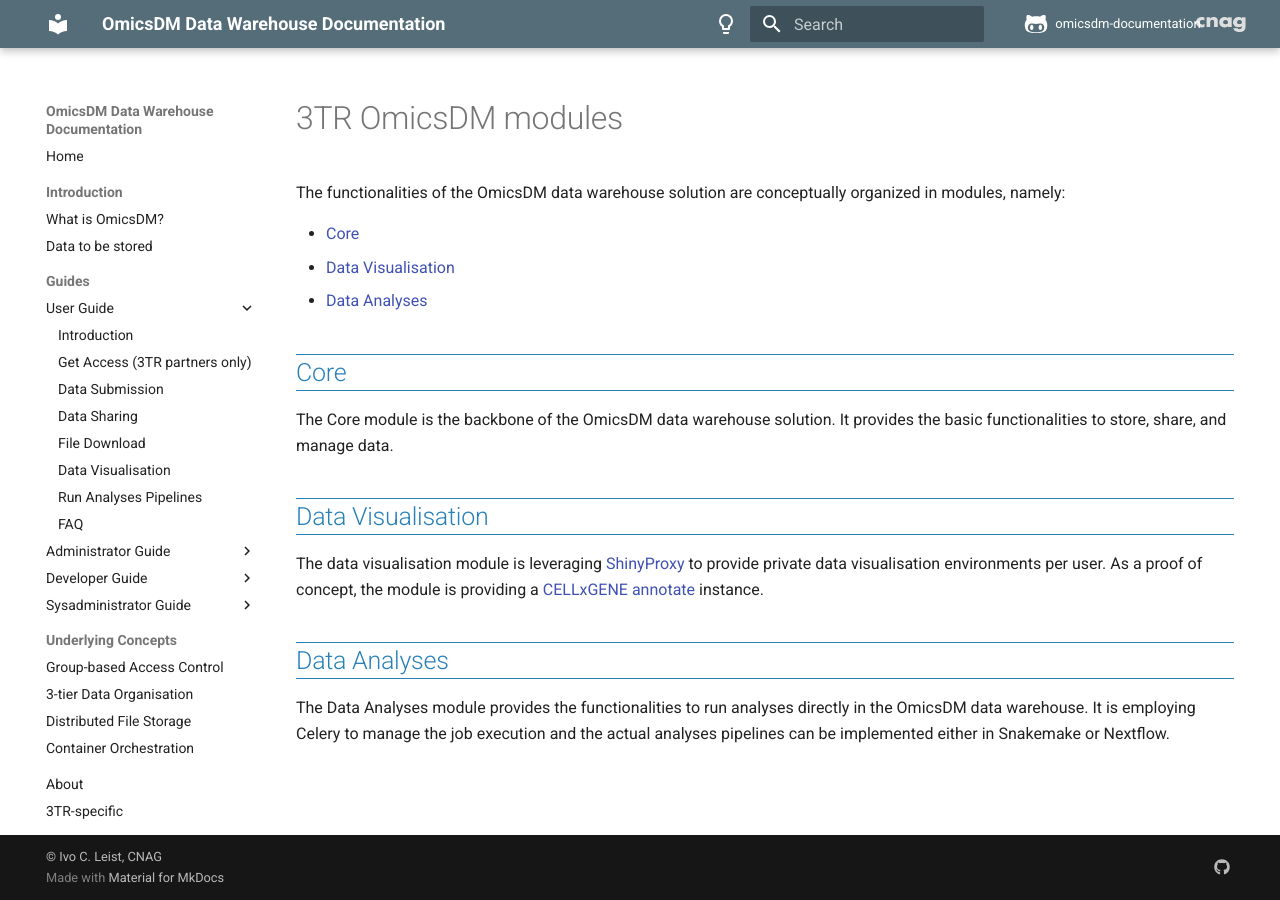
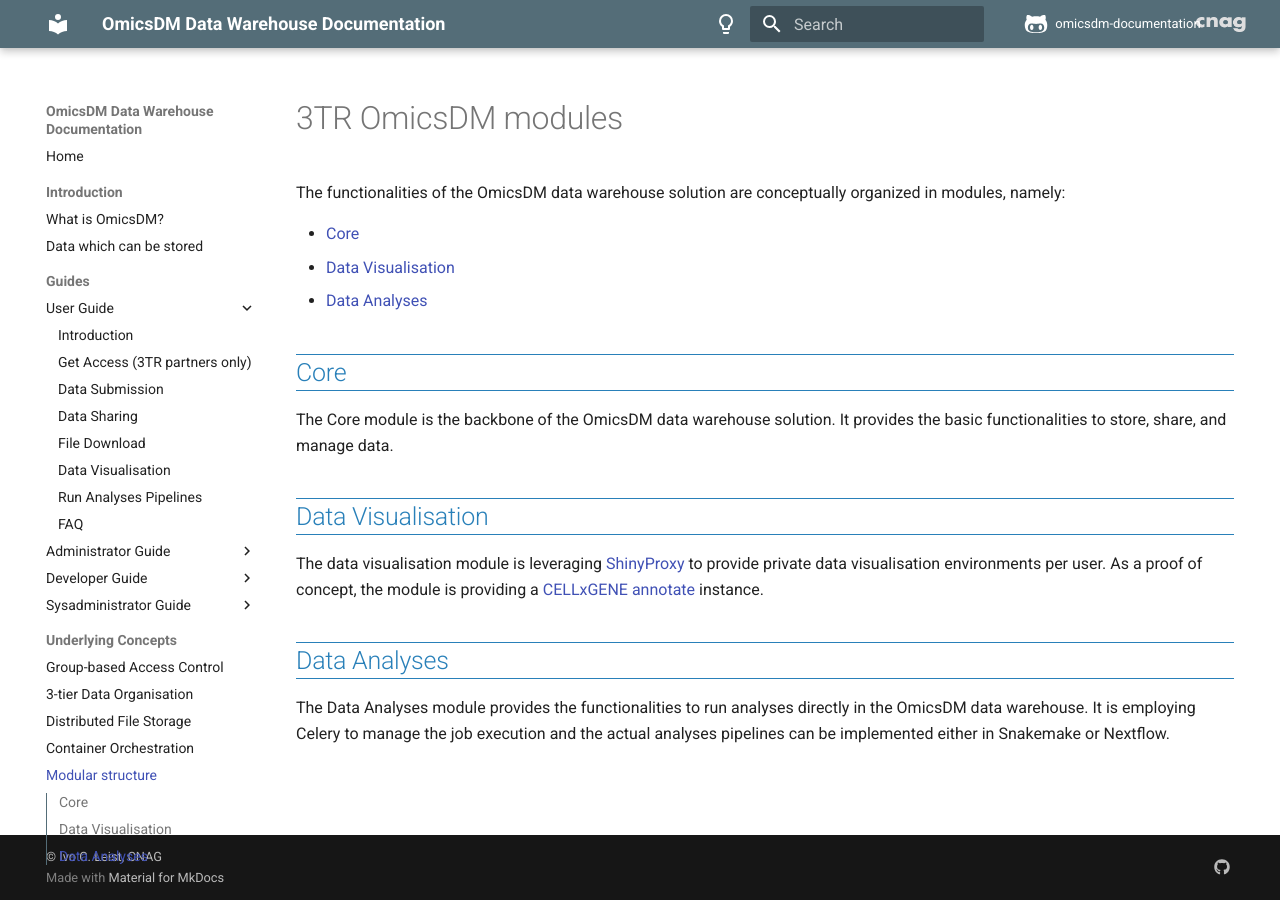
Before and after one commit to CNAG-Biomedical-Informatics/omicsdm-documentation, an MkDocs documentation site: the page built from docs/content/concepts/functionalities-organized-in-modules.md, in a window 1280 px wide. Built offline with MkDocs 1.6.1 and Material for MkDocs 9.7.7, drawn with Linux system fonts in a browser that asks for light colours; comment, search, counter and statistics services are not loaded; some of the changed lines change nothing that is shown.

Commit message:
modular structure to the underlying concepts

```diff
--- a/docs/content/concepts/functionalities-organized-in-modules.md
+++ b/docs/content/concepts/functionalities-organized-in-modules.md
@@ -16,7 +16,8 @@ It provides the basic functionalities to store, share, and manage data.
 
 The data visualisation module is leveraging [ShinyProxy](https://www.shinyproxy.io)
 to provide private data visualisation environments per user.
-As a proof of concept, the module is providing a [CELLxGENE annotate]() instance.
+As a proof of concept, the module is providing a
+[CELLxGENE annotate](https://github.com/chanzuckerberg/cellxgene) instance.
 
 ## Data Analyses
 
--- a/mkdocs.yml
+++ b/mkdocs.yml
@@ -77,13 +77,14 @@ markdown_extensions:
       url_download: true
   - pymdownx.arithmatex:
       generic: true
+  - neoteroi.cards
 
 # Navigation
 nav:
   - Home: index.md
   - Introduction:
     - What is OmicsDM?: content/introduction/what-is-omicsdm.md
-    - Data to be stored: content/introduction/data-to-be-stored.md
+    - Data which can be stored: content/introduction/stored-data-examples.md
   - Guides:
     - User Guide:
       - Introduction: content/user-guide/introduction.md
@@ -114,6 +115,7 @@ nav:
     - 3-tier Data Organisation: content/concepts/3-tier-data-organisation.md
     - Distributed File Storage: content/concepts/distributed-file-storage.md
     - Container Orchestration: content/concepts/docker-container-orchestration.md
+    - Modular structure: content/concepts/functionalities-organized-in-modules.md
   - About: content/about.md
   - 3TR-specific: content/3tr-specific-info.md
 
```
Also changed, not shown: docs/content/introduction/data-to-be-stored-in-omicsdm.md (deleted), docs/index.md (line endings or trailing spaces).
